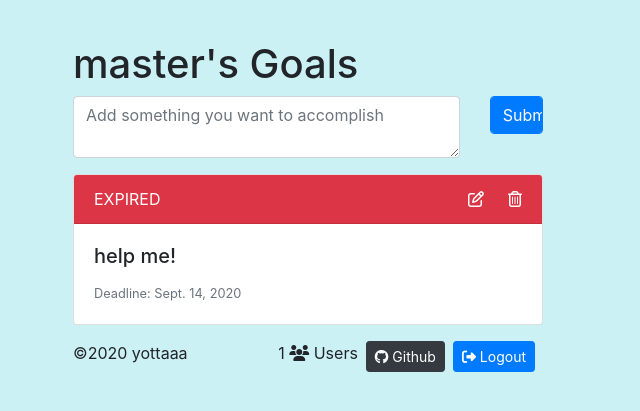
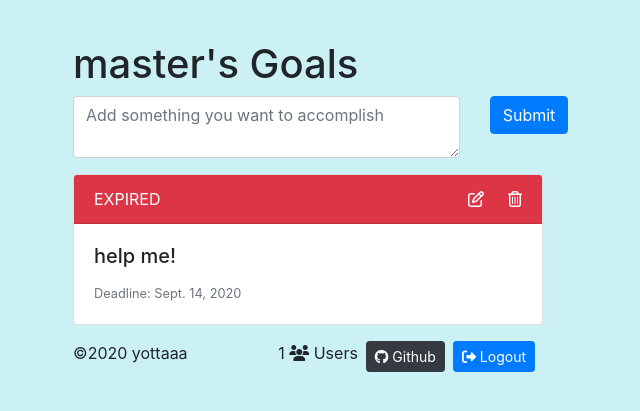
Before and after one commit to yottaaa/todowithdeadline, a Django app: page /todo/ in a window 1280 px wide. Shown: the top 411 px of the page, without its empty margins (332-972 px from the left). Run offline with Django 3.2, Linux system fonts and the light colour scheme; a user stored in the database is signed in; data comes from the database, SQL or seed files in the repository; some libraries are stand-ins or nearby versions.

Commit message:
fix design

```diff
--- a/todoapp/templates/todoapp/index.html
+++ b/todoapp/templates/todoapp/index.html
@@ -5,8 +5,7 @@
             <p>You need to <a href="{% url 'loginview' %}">login</a></p>
         {% else %}
         <div style="width: 100%;max-width: 500px;">
-            <div class="col-12">
-                <form action="{% url 'addtask' %}" method="POST" class="mb-3">
+            <form action="{% url 'addtask' %}" method="POST" class="col-12 mb-3">
                     <h1>{{ request.user.username }}'s Goals</h1>
                     {% csrf_token %}
                     <div class="row">
@@ -14,11 +13,10 @@
                             <textarea class="form-control" name='task' placeholder="Add something you want to accomplish" style="width: 100%;"></textarea>
                         </div>
                         <div class="col-2">
-                            <input class="btn btn-primary form-control" type="submit">
+                            <input class="btn btn-primary" type="submit">
                         </div>
                     </div>
-                </form>
-            </div>
+            </form>
             <div class="col-12">
                 {% if tasks %}
                     {% for task in tasks reversed %}
```
